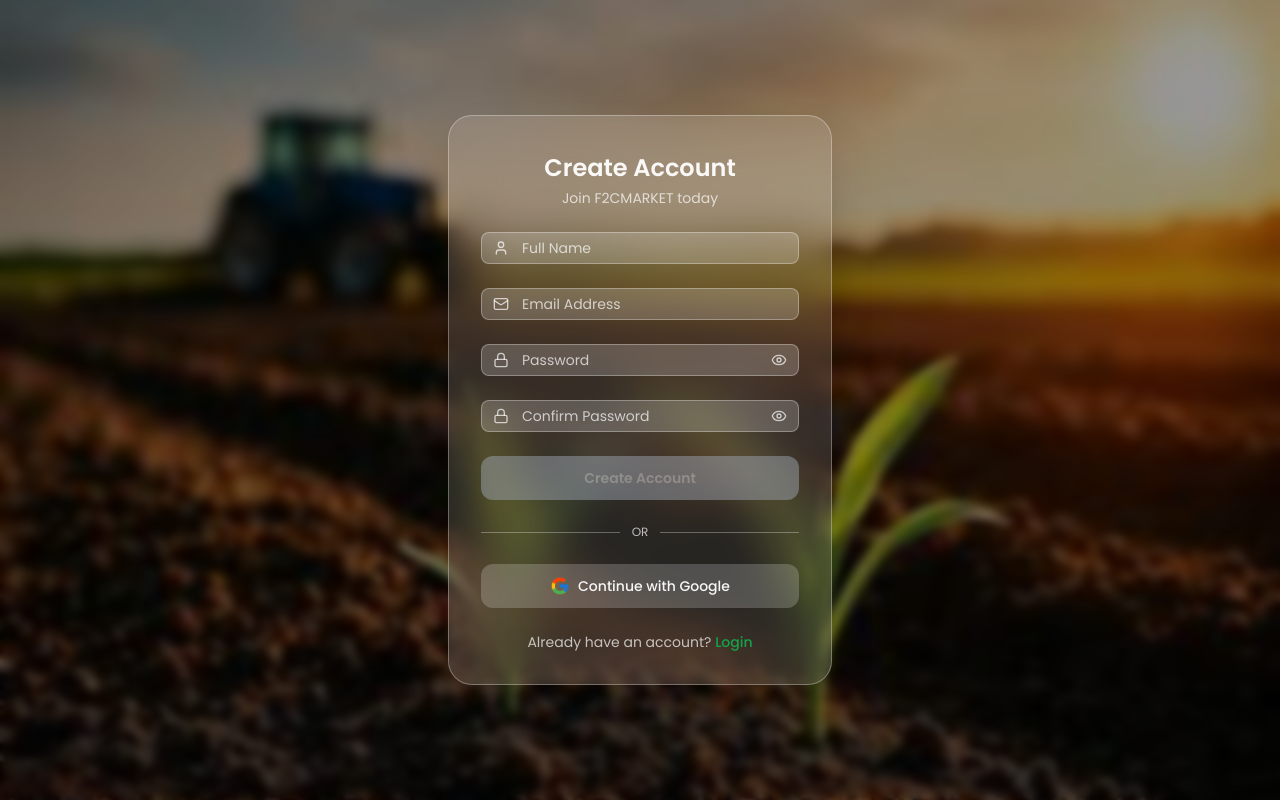
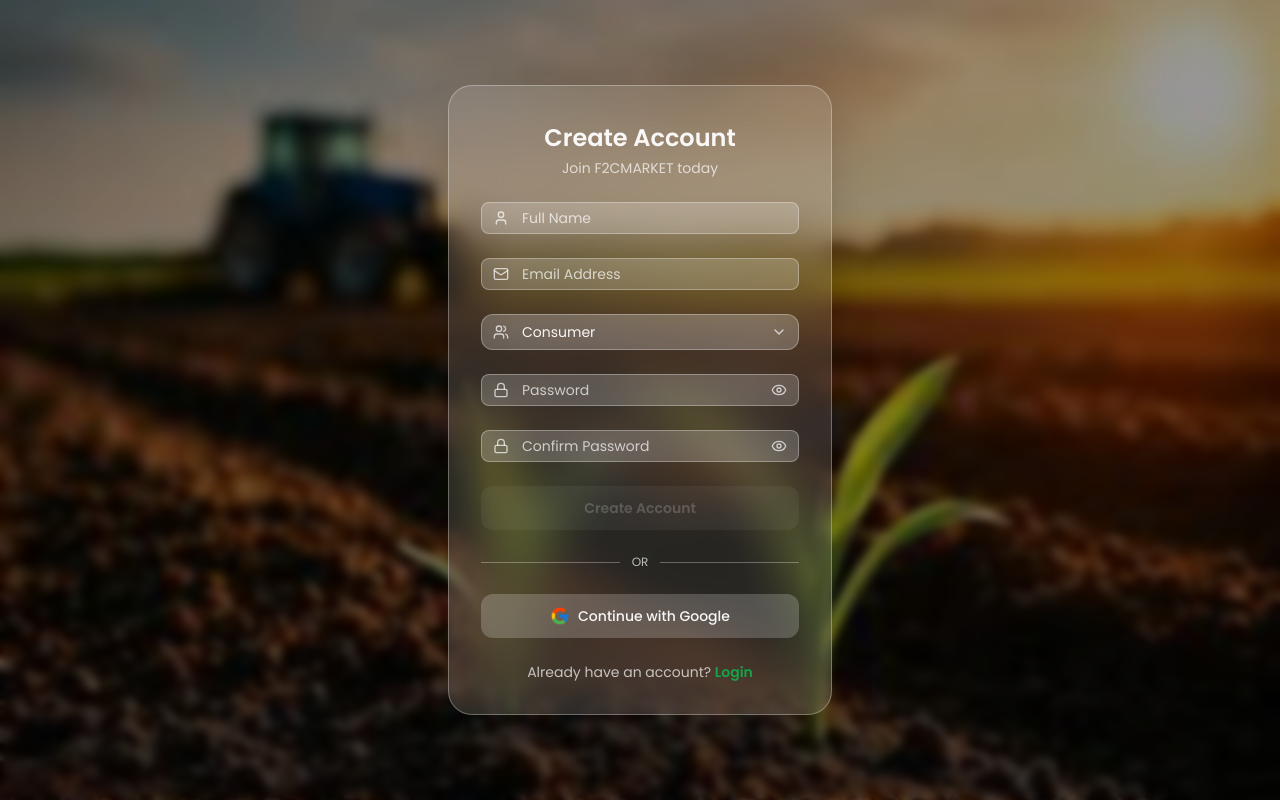
Before and after one commit to SantoshTatipamula/F2CMarket, a React (Vite) app: page /register in a window 1280 px wide. Built offline with nearby package versions, Linux system fonts and the light colour scheme.

Commit message:
feat(register): updated register page to add select a role.

```diff
--- a/src/pages/auth/Register.jsx
+++ b/src/pages/auth/Register.jsx
@@ -1,23 +1,28 @@
 import { useState } from "react";
 import { useNavigate, Link } from "react-router-dom";
-import { User, Mail, Lock } from "lucide-react";
+import { User, Mail, Lock, Users } from "lucide-react";
 
 import { useAuth } from "@/context/AuthContext";
 import { Button } from "@/components/ui/button";
 import AuthLayout from "@/components/auth/AuthLayout";
 import AuthInputField from "@/components/auth/AuthInputField";
+import AuthSelectField from "@/components/auth/AuthSelectField";
 import { AuthDivider, GoogleButton } from "@/components/auth/AuthExtras";
 
 export default function Register() {
   const navigate = useNavigate();
-  const { login } = useAuth();
+  const { register } = useAuth();
 
   const [form, setForm] = useState({
     name: "",
     email: "",
     password: "",
     confirmPassword: "",
+    role: "consumer",
   });
+
+  const [error, setError] = useState("");
+  const [loading, setLoading] = useState(false);
 
   const passwordsMatch =
     form.confirmPassword === "" || form.password === form.confirmPassword;
@@ -32,16 +37,44 @@ export default function Register() {
   const handleChange = (e) => {
     const { name, value } = e.target;
     setForm((prev) => ({ ...prev, [name]: value }));
+    if (error) setError("");
   };
 
   const handleRegister = () => {
-    if (!isValid) return;
-    login({ email: form.email });
-    navigate("/");
+    if (!isValid || loading) return;
+
+    setError("");
+    setLoading(true);
+
+    const existingUsers = JSON.parse(localStorage.getItem("f2c-users")) || [];
+    const emailExists = existingUsers.some((user) => user.email === form.email);
+
+    if (emailExists) {
+      setError("An account with this email already exists.");
+      setLoading(false);
+      return;
+    }
+
+    const newUser = {
+      id: Date.now(),
+      name: form.name,
+      email: form.email,
+      password: form.password,
+      role: form.role,
+      createdAt: new Date().toISOString(),
+    };
+
+    register(newUser);
+
+    if (form.role === "consumer") navigate("/");
+    else if (form.role === "farmer") navigate("/farmer/dashboard");
+
+    setLoading(false);
   };
 
   return (
     <AuthLayout title="Create Account" subtitle="Join F2CMARKET today">
+
       <AuthInputField
         icon={User}
         name="name"
@@ -57,6 +90,17 @@ export default function Register() {
         placeholder="Email Address"
         value={form.email}
         onChange={handleChange}
+      />
+
+      <AuthSelectField
+        icon={Users}
+        name="role"
+        value={form.role}
+        onChange={handleChange}
+        options={[
+          { label: "Consumer", value: "consumer" },
+          { label: "Farmer",   value: "farmer"   },
+        ]}
       />
 
       <AuthInputField
@@ -78,19 +122,32 @@ export default function Register() {
       />
 
       {!passwordsMatch && (
-        <p className="text-xs text-red-400">Passwords do not match</p>
+        <div className="rounded-xl bg-red-500/20 border border-red-400/30 px-4 py-2.5">
+          <p className="text-xs font-medium text-red-300">Passwords do not match</p>
+        </div>
+      )}
+
+      {error && (
+        <div className="rounded-xl bg-red-500/20 border border-red-400/30 px-4 py-2.5">
+          <p className="text-xs font-medium text-red-300">{error}</p>
+        </div>
       )}
 
       <Button
         onClick={handleRegister}
-        disabled={!isValid}
-        className={`w-full h-11 rounded-xl font-semibold ${
-          isValid
-            ? "bg-[var(--primary)] hover:bg-[var(--primary-hover)] text-white"
-            : "bg-gray-400 text-gray-200 cursor-not-allowed"
+        disabled={!isValid || loading}
+        className={`w-full h-11 rounded-xl font-semibold transition-all ${
+          isValid && !loading
+            ? "bg-[var(--primary)] hover:bg-[var(--primary-hover)] text-white shadow-lg shadow-green-900/30"
+            : "bg-white/10 text-white/40 cursor-not-allowed"
         }`}
       >
-        Create Account
+        {loading ? (
+          <span className="flex items-center justify-center gap-2">
+            <span className="h-4 w-4 rounded-full border-2 border-white/30 border-t-white animate-spin" />
+            Creating Account…
+          </span>
+        ) : "Create Account"}
       </Button>
 
       <AuthDivider />
@@ -100,11 +157,12 @@ export default function Register() {
         Already have an account?{" "}
         <Link
           to="/login"
-          className="text-[var(--primary)] hover:text-[var(--primary-hover)] font-medium"
+          className="text-[var(--primary)] hover:text-[var(--primary-hover)] font-semibold"
         >
           Login
         </Link>
       </p>
+
     </AuthLayout>
   );
 }
```
